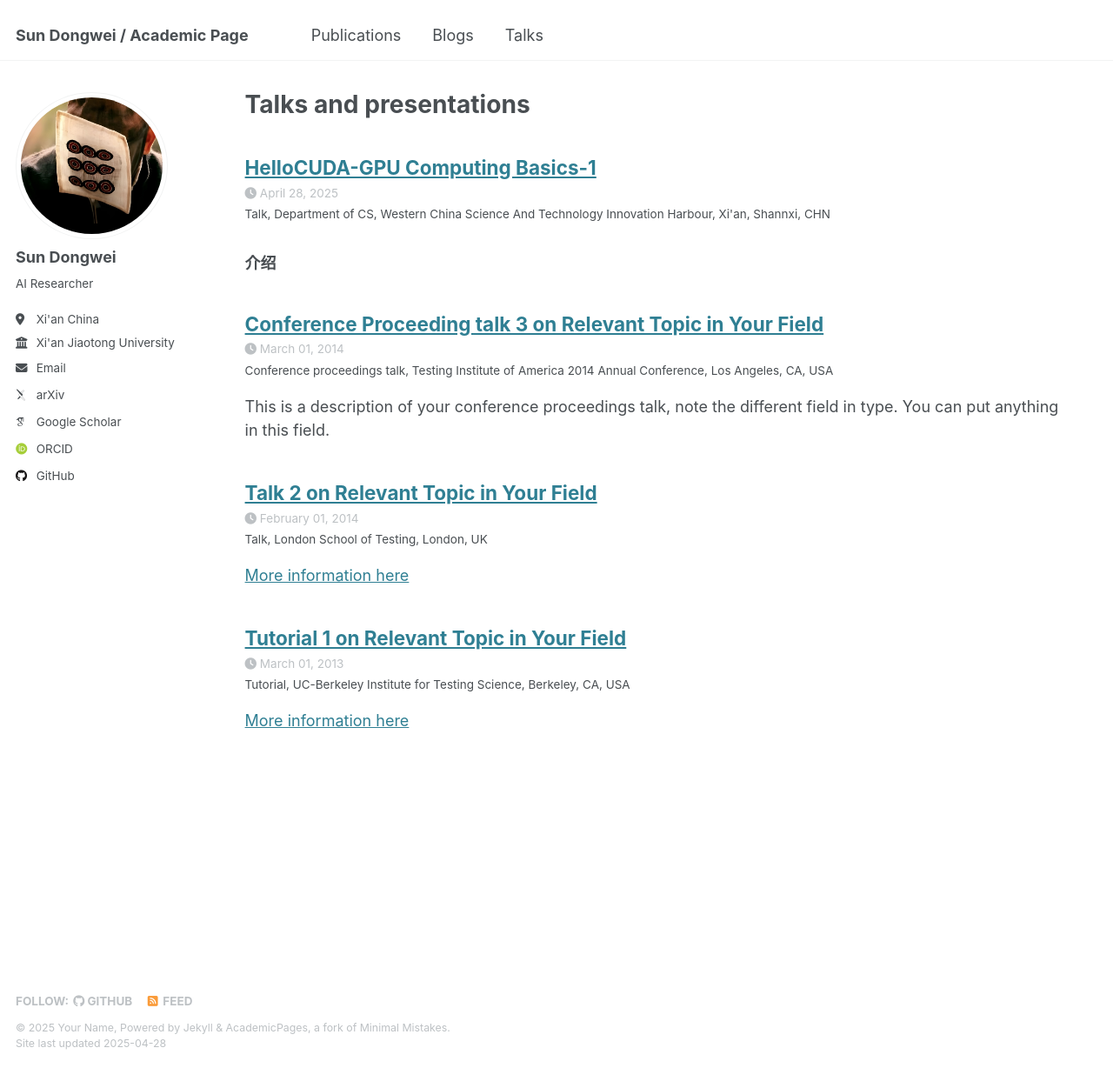
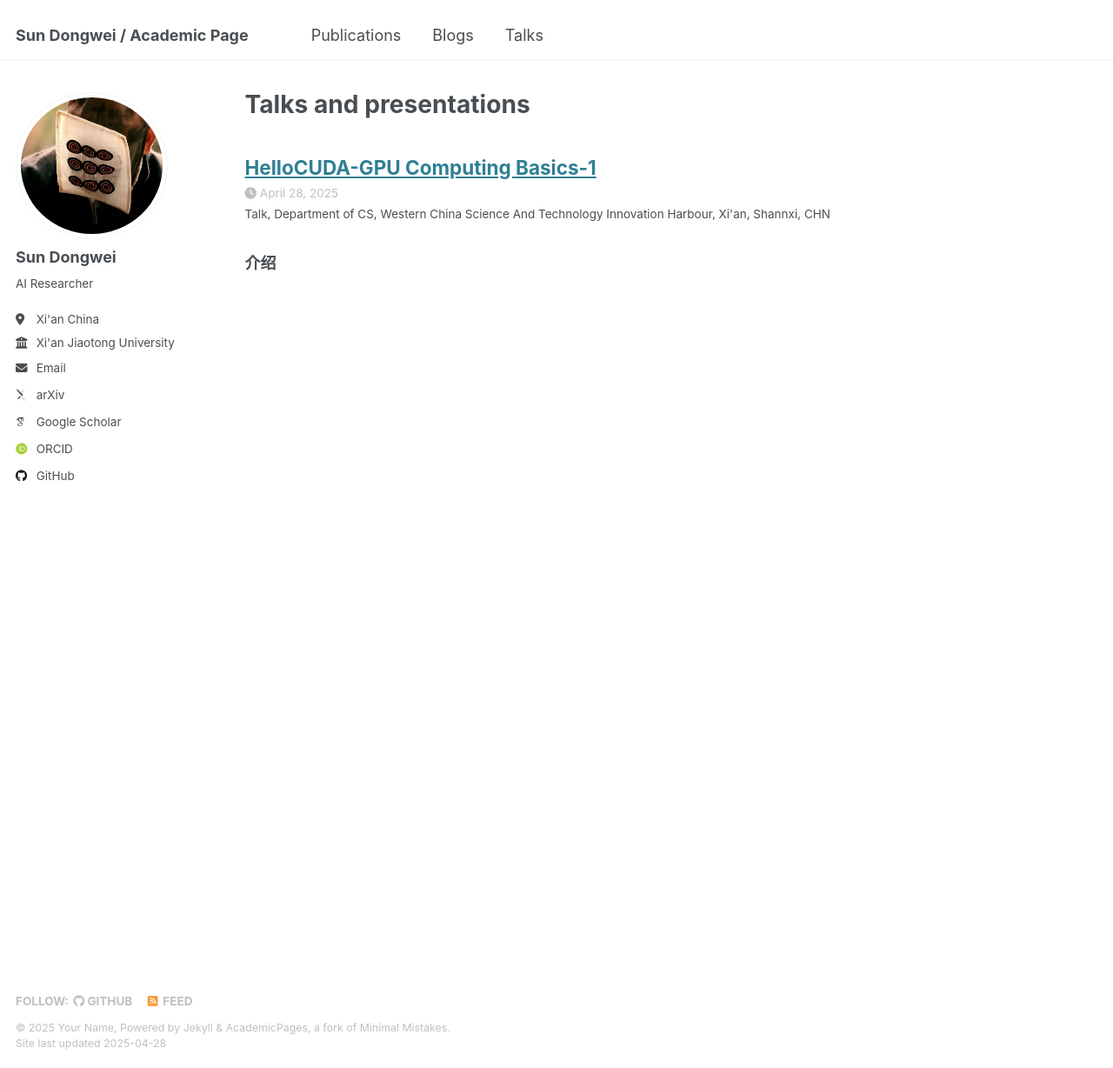
Before and after one commit to sundongwei/sundongwei.github.io, a Jekyll site: the page built from _pages/talks.html, in a window 1280 px wide and 1228 px high. Shown: the whole window at 87% size. Built offline with Jekyll 4.4.1, drawn with Linux system fonts in a browser that asks for light colours; some web fonts are replaced.

Commit message:
20250429v5

```diff
--- a/_talks/2013-03-01-tutorial-1.md
+++ /dev/null
@@ -1,13 +0,0 @@
----
-title: "Tutorial 1 on Relevant Topic in Your Field"
-collection: talks
-type: "Tutorial"
-permalink: /talks/2013-03-01-tutorial-1
-venue: "UC-Berkeley Institute for Testing Science"
-date: 2013-03-01
-location: "Berkeley, CA, USA"
----
-
-[More information here](http://exampleurl.com)
-
-This is a description of your tutorial, note the different field in type. This is a markdown files that can be all markdown-ified like any other post. Yay markdown!
--- a/_talks/2014-02-01-talk-2.md
+++ /dev/null
@@ -1,13 +0,0 @@
----
-title: "Talk 2 on Relevant Topic in Your Field"
-collection: talks
-type: "Talk"
-permalink: /talks/2014-02-01-talk-2
-venue: "London School of Testing"
-date: 2014-02-01
-location: "London, UK"
----
-
-[More information here](http://example2.com)
-
-This is a description of your talk, which is a markdown files that can be all markdown-ified like any other post. Yay markdown!
--- a/_talks/2014-03-01-talk-3.md
+++ /dev/null
@@ -1,11 +0,0 @@
----
-title: "Conference Proceeding talk 3 on Relevant Topic in Your Field"
-collection: talks
-type: "Conference proceedings talk"
-permalink: /talks/2014-03-01-talk-3
-venue: "Testing Institute of America 2014 Annual Conference"
-date: 2014-03-01
-location: "Los Angeles, CA, USA"
----
-
-This is a description of your conference proceedings talk, note the different field in type. You can put anything in this field.
--- a/_talks/2012-03-01-cuda-1.md
+++ b/_talks/2025-04-28-cuda-1.md
@@ -2,7 +2,7 @@
 title: "HelloCUDA-GPU Computing Basics-1"
 collection: talks
 type: "Talk"
-permalink: /talks/2012-03-01-talk-1
+permalink: /talks/2025-04-28-cuda-1
 venue: "Department of CS, Western China Science And Technology Innovation Harbour"
 date: 2025-04-28
 location: "Xi'an, Shannxi, CHN"
```
